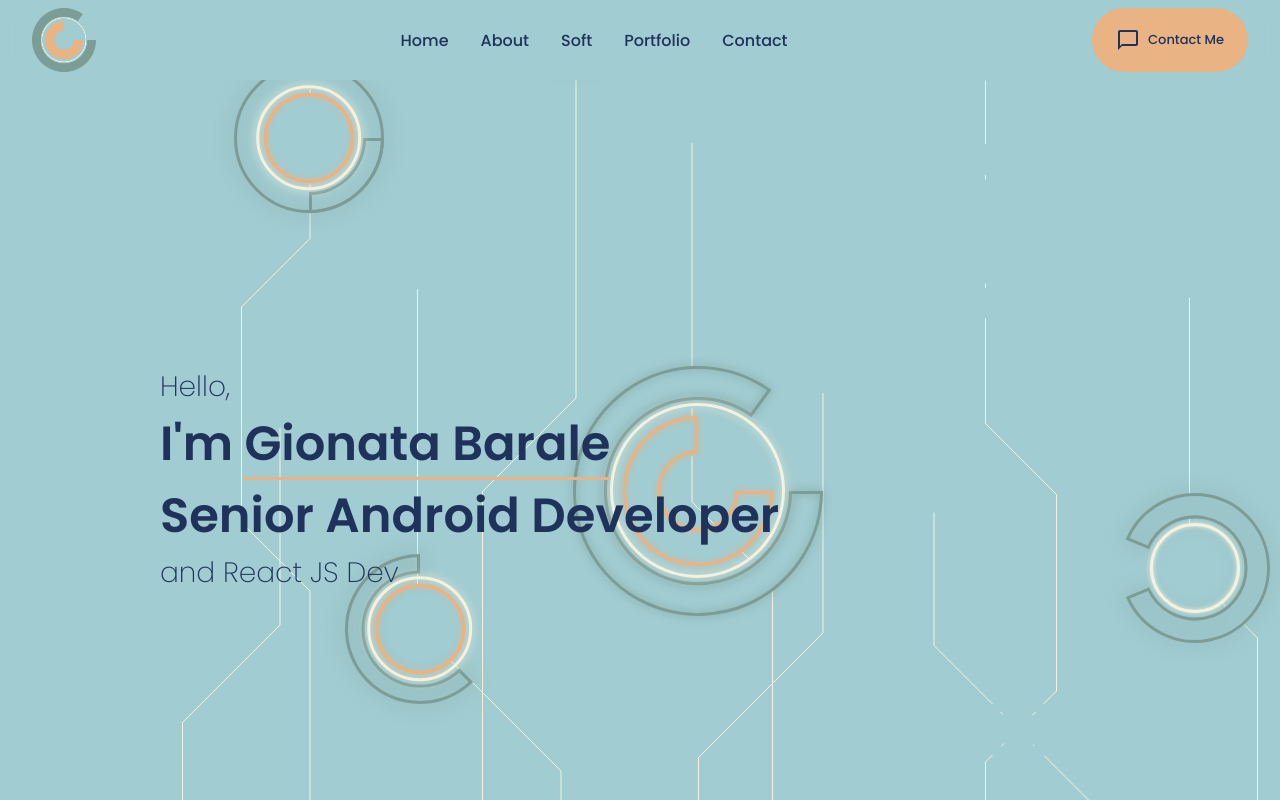
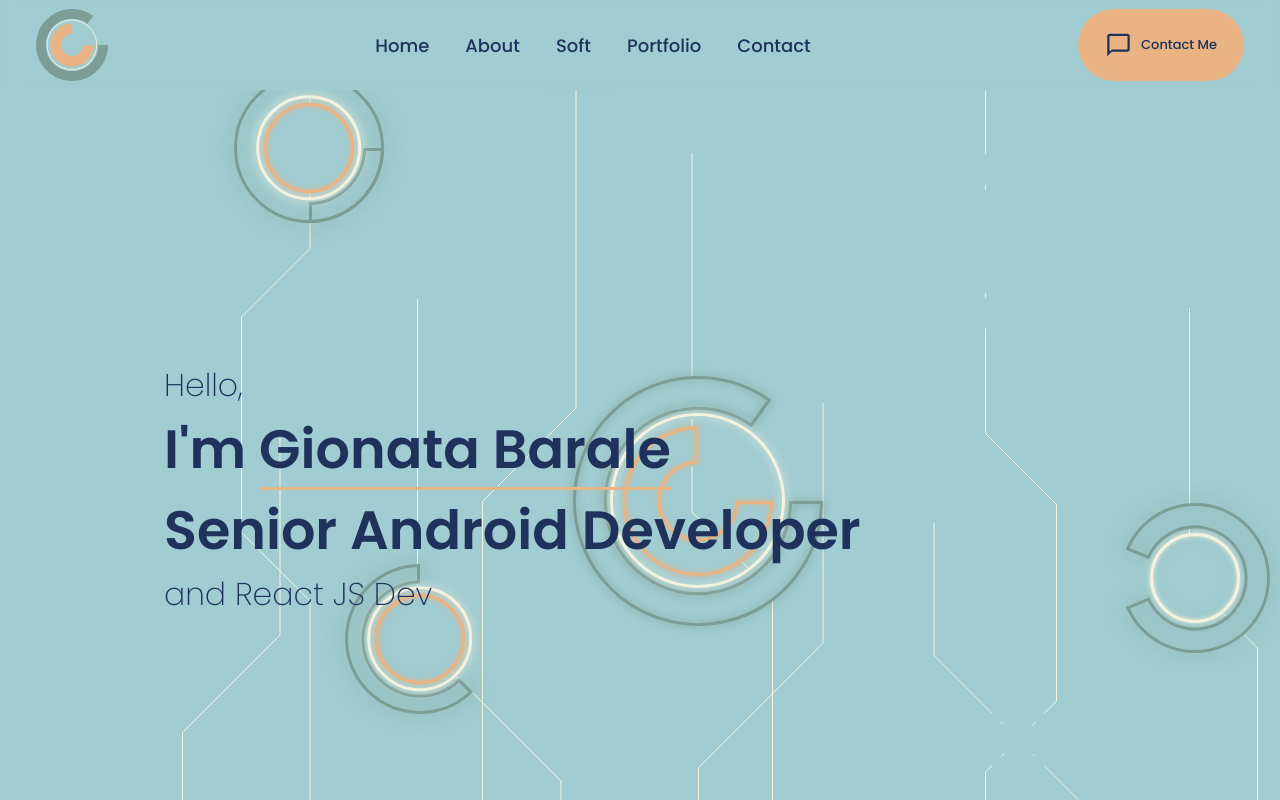
Before and after one commit to Hirvorn/Portfolio, a React (Create React App) app: page / in a window 1280 px wide. Shown: the top 800 px of the page. Built offline with nearby package versions, Linux system fonts and the light colour scheme.

Commit message:
force rem

```diff
--- a/public/style.css
+++ b/public/style.css
@@ -7,6 +7,22 @@
     font-family: 'Poppins', sans-serif;
 }
 
+html {
+    font-size: 16px;
+}
+
+@media screen and (max-width: 768px) {
+    html {
+        font-size: 14px;
+    }
+}
+
+@media screen and (min-width: 1024px) {
+    html {
+        font-size: 18px;
+    }
+}
+
 body {
     background: var(--primary-color);
     color: var(--dark-blue);
```
